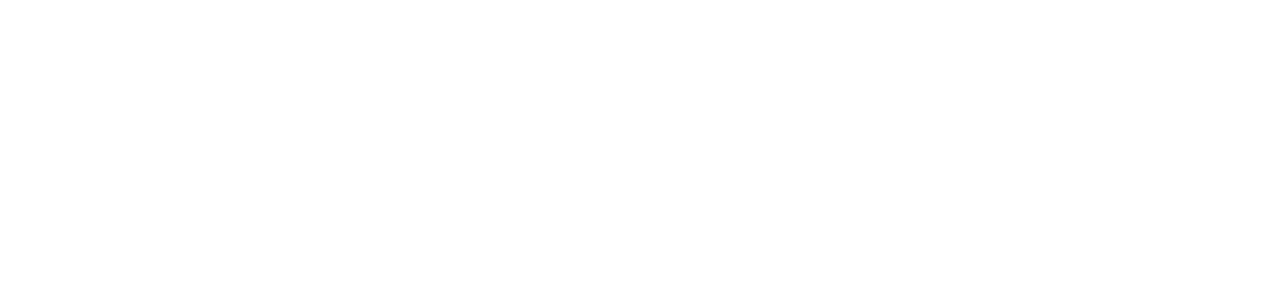
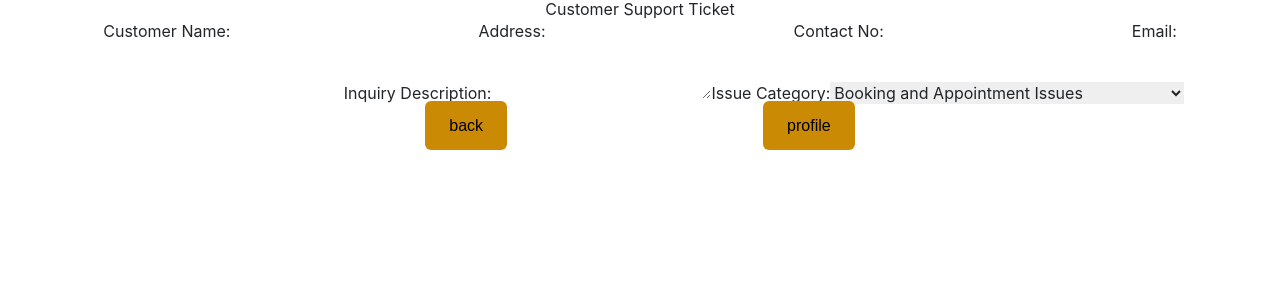
Before and after one commit to pamuditha-senanayake/Project-2-2, a React (Create React App) app in the folder client/: page /existing in a window 1280 px wide. Before the commit this address had no page. Shown: the top 300 px of the page. Built offline with nearby package versions, Linux system fonts and the light colour scheme.

Commit message:
2 pages added and modified profile and existing ticket

```diff
--- a/client/src/App.js
+++ b/client/src/App.js
@@ -12,6 +12,7 @@
 import Adminp from "./pages/pamuditha/admin-users";
 import Support from "./pages/shamika/Support";
 import STickets from "./pages/shamika/Ticket";
+import Existing from "./pages/shamika/Existing";
 
 function App() {
   return (
@@ -27,6 +28,7 @@
         <Route path="/admin-users" element={<Adminp/>}/>
         <Route path="/supporthome" element={<Support/>}/>
         <Route path="/ticket" element={<STickets/>}/>
+        <Route path="/existing" element={<Existing/>}/>
       </Routes>
     </Router>
   );
--- /dev/null
+++ b/client/src/pages/shamika/Existing.js
@@ -0,0 +1,97 @@
+import React, { useState } from 'react';
+import axios from 'axios';
+import { ToastContainer, toast } from 'react-toastify';
+import 'react-toastify/dist/ReactToastify.css';
+
+function App() {
+    const [formData, setFormData] = useState({
+        customerName: '',
+        address: '',
+        contactNo: '',
+        email: '',
+        inquiryDescription: '',
+        issueCategory: ''
+    });
+
+    const handleChange = (e) => {
+        setFormData({ ...formData, [e.target.name]: e.target.value });
+    };
+
+    const handleSubmit = async (e) => {
+        e.preventDefault();
+        try {
+            const response = await axios.post('/api/tickets/submit', formData);
+            toast.success('Successfully submitted!');
+
+            let catalog;
+            switch (formData.issueCategory) {
+                case 'Booking and Appointment Issues':
+                    catalog = '1';
+                    break;
+                case 'Payment and Billing Concerns':
+                    catalog = '2';
+                    break;
+                case 'Service-Related Complaints':
+                    catalog = '3';
+                    break;
+                case 'Product Inquiries and Issues':
+                    catalog = '4';
+                    break;
+                case 'Technical Problems with the Online Platform':
+                    catalog = '5';
+                    break;
+                default:
+                    catalog = 'N/A';
+            }
+
+            // Send notification about the catalog
+            await axios.put(`/api/tickets/update/${response.data.ticket.id}`, { catalogNo: catalog });
+            alert(`Catalog ${catalog} has been sent.`);
+        } catch (error) {
+            toast.error('Error submitting the ticket.');
+        }
+    };
+
+    return (
+
+        <div className="App">
+            <h1>Customer Support Ticket</h1>
+            <form onSubmit={handleSubmit}>
+                <label>Customer Name:</label>
+                <input type="text" name="customerName" onChange={handleChange} required/>
+                <label>Address:</label>
+                <input type="text" name="address" onChange={handleChange} required/>
+                <label>Contact No:</label>
+                <input type="text" name="contactNo" onChange={handleChange} required/>
+                <label>Email:</label>
+                <input type="email" name="email" onChange={handleChange} required/>
+                <label>Inquiry Description:</label>
+                <textarea name="inquiryDescription" onChange={handleChange} required/>
+                <label>Issue Category:</label>
+                <select name="issueCategory" onChange={handleChange} required>
+                    <option>Booking and Appointment Issues</option>
+                    <option>Payment and Billing Concerns</option>
+                    <option>Service-Related Complaints</option>
+                    <option>Product Inquiries and Issues</option>
+                    <option>Technical Problems with the Online Platform</option>
+                </select>
+                <a
+                    href="/ticket"
+                    className="lg:mx-32 bg-yellow-600 hover:bg-amber-200  julius-sans-one-regular text-black font-medium py-3 px-6 rounded-md"
+                >
+                    back
+                </a>
+                <a
+                    href="/profile"
+                    className="lg:mx-32 bg-yellow-600 hover:bg-amber-200  julius-sans-one-regular text-black font-medium py-3 px-6 rounded-md"
+                >
+                    profile
+                </a>
+            </form>
+            <ToastContainer/>
+        </div>
+
+    );
+}
+
+export default App;
--- /dev/null
+++ b/client/src/pages/shamika/Profile.js
@@ -0,0 +1,26 @@
+import React from 'react';
+import { useLocation, useNavigate } from 'react-router-dom';
+
+function ProfilePage() {
+    const location = useLocation();
+    const navigate = useNavigate();
+    const { ticket } = location.state || { ticket: {} };
+
+    const goBack = () => {
+        navigate('/existing', { state: { ticket } });
+    };
+
+    return (
+        <div>
+            <h2>Profile Page</h2>
+            <p>Customer Name: {ticket.customer_name}</p>
+            <p>Email: {ticket.email}</p>
+            <p>Issue Description: {ticket.inquiry_description}</p>
+            <p>Status: {ticket.status}</p>
+            <p>Catalogs: {ticket.notifications ? ticket.notifications.join(', ') : 'N/A'}</p>
+            <button onClick={goBack}>Back</button>
+        </div>
+    );
+}
+
+export default ProfilePage;
--- a/client/src/pages/shamika/Support.js
+++ b/client/src/pages/shamika/Support.js
@@ -22,40 +22,40 @@
                 >
 
 
-                    <h1 className="lg:mx-32 text-5xl font-bold text-orange-500">Customer Support</h1>
-                    <h3 className="lg:mx-32 text-2xl opacity-40 py-6">Welcome to Our Customer Support!</h3>
+                    <h1 className="lg:mx-32 text-5xl  julius-sans-one-regular font-bold text-orange-500">Customer Support</h1>
+                    <h3 className="lg:mx-32 text-2xl  julius-sans-one-regular opacity-40 py-6">Welcome to Our Customer Support!</h3>
 
-                    <p className="lg:mx-32 opacity-30 py-1">Thank you for reaching out to us. At Salon Diamond, we are
+                    <p className="lg:mx-32  julius-sans-one-regular opacity-30 py-1">Thank you for reaching out to us. At Salon Diamond, we are
                         dedicated
                         to providing you with the best possible service and support.
                         Whether you have questions, need assistance, our team is here to help you every step of the
                         way.</p>
 
-                    <p className="lg:mx-32 opacity-30 py-1">Please explore our resources and get in touch with us
+                    <p className="lg:mx-32  julius-sans-one-regular opacity-30 py-1">Please explore our resources and get in touch with us
                         through the
                         contact options available.
                         We value your time and are committed to ensuring your experience with us is nothing short of
                         exceptional.</p>
 
-                    <p className="lg:mx-32 opacity-30 py-2">Get started!</p>
+                    <p className="lg:mx-32  julius-sans-one-regular opacity-30 py-2">Get started!</p>
 
                     <a
                         href="/ticket"
-                        className="lg:mx-32 bg-yellow-600 hover:bg-amber-200 text-black font-medium py-3 px-6 rounded-md"
+                        className="lg:mx-32 bg-yellow-600 hover:bg-amber-200  julius-sans-one-regular text-black font-medium py-3 px-6 rounded-md"
                     >
                         NEW SUPPORT TICKET
                     </a>
 
 
                     <button
-                        className="w-full py-2 px-4 julius-sans-one-regular bg-neutral-800 text-white font-semibold rounded-lg shadow-md hover:bg-indigo-700 focus:outline-none focus:ring-2 focus:ring-indigo-500 focus:ring-offset-2"
+                        className="w-full py-2 px-4 julius-sans-one-regular bg-neutral-800  julius-sans-one-regular text-white font-semibold rounded-lg shadow-md hover:bg-indigo-700 focus:outline-none focus:ring-2 focus:ring-indigo-500 focus:ring-offset-2"
                     >{""}CHECK
                         TICKET STATUS
 
                     </button>
                     <button
                         type="submit"
-                        className="w-full py-2 px-4 julius-sans-one-regular bg-neutral-800 text-white font-semibold rounded-lg shadow-md hover:bg-indigo-700 focus:outline-none focus:ring-2 focus:ring-indigo-500 focus:ring-offset-2"
+                        className="w-full py-2 px-4 julius-sans-one-regular bg-neutral-800  julius-sans-one-regular text-white font-semibold rounded-lg shadow-md hover:bg-indigo-700 focus:outline-none focus:ring-2 focus:ring-indigo-500 focus:ring-offset-2"
                     >
                         New Support Ticket
                     </button>
```
Also changed, not shown: client/src/pages/shamika/Notification.js (deleted).
